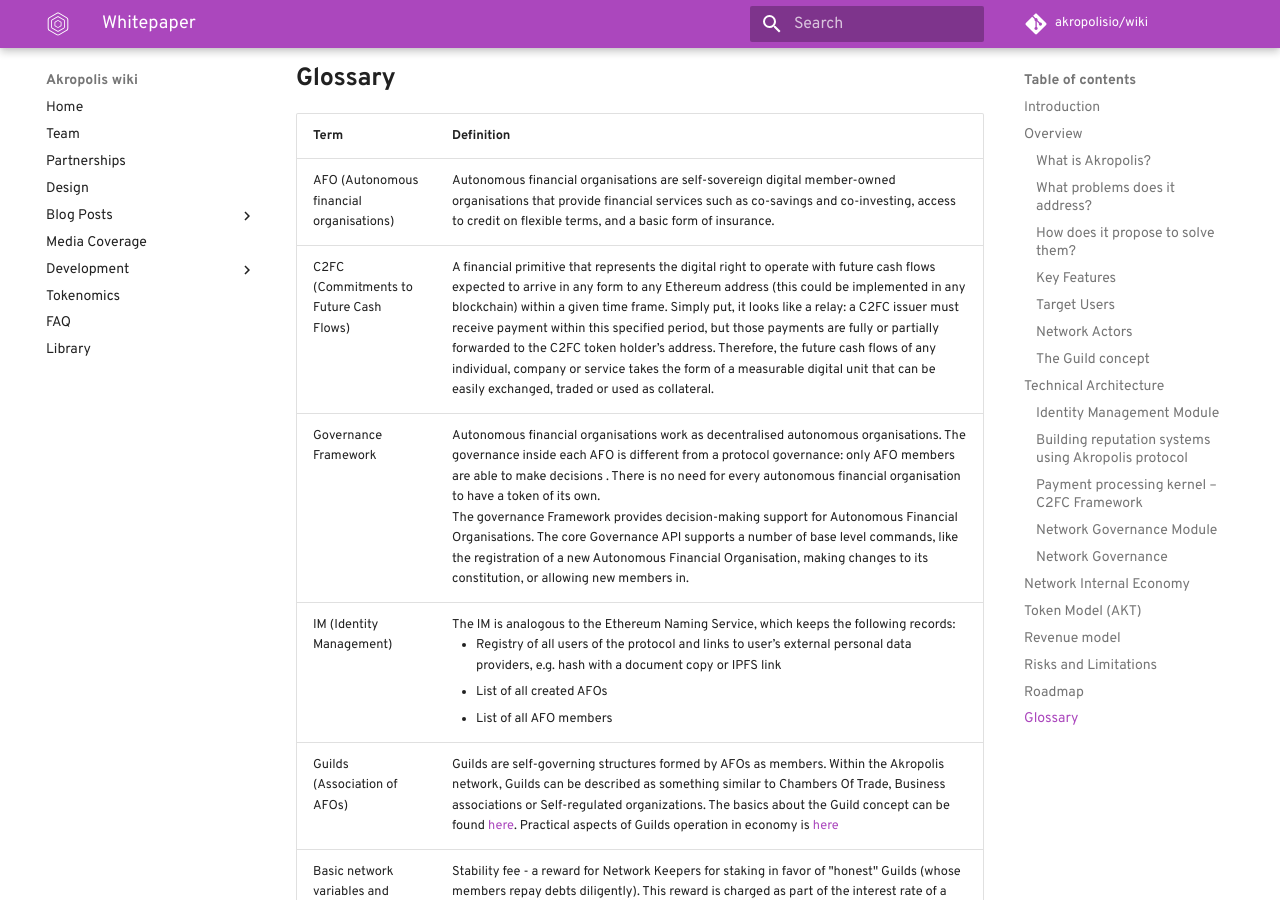
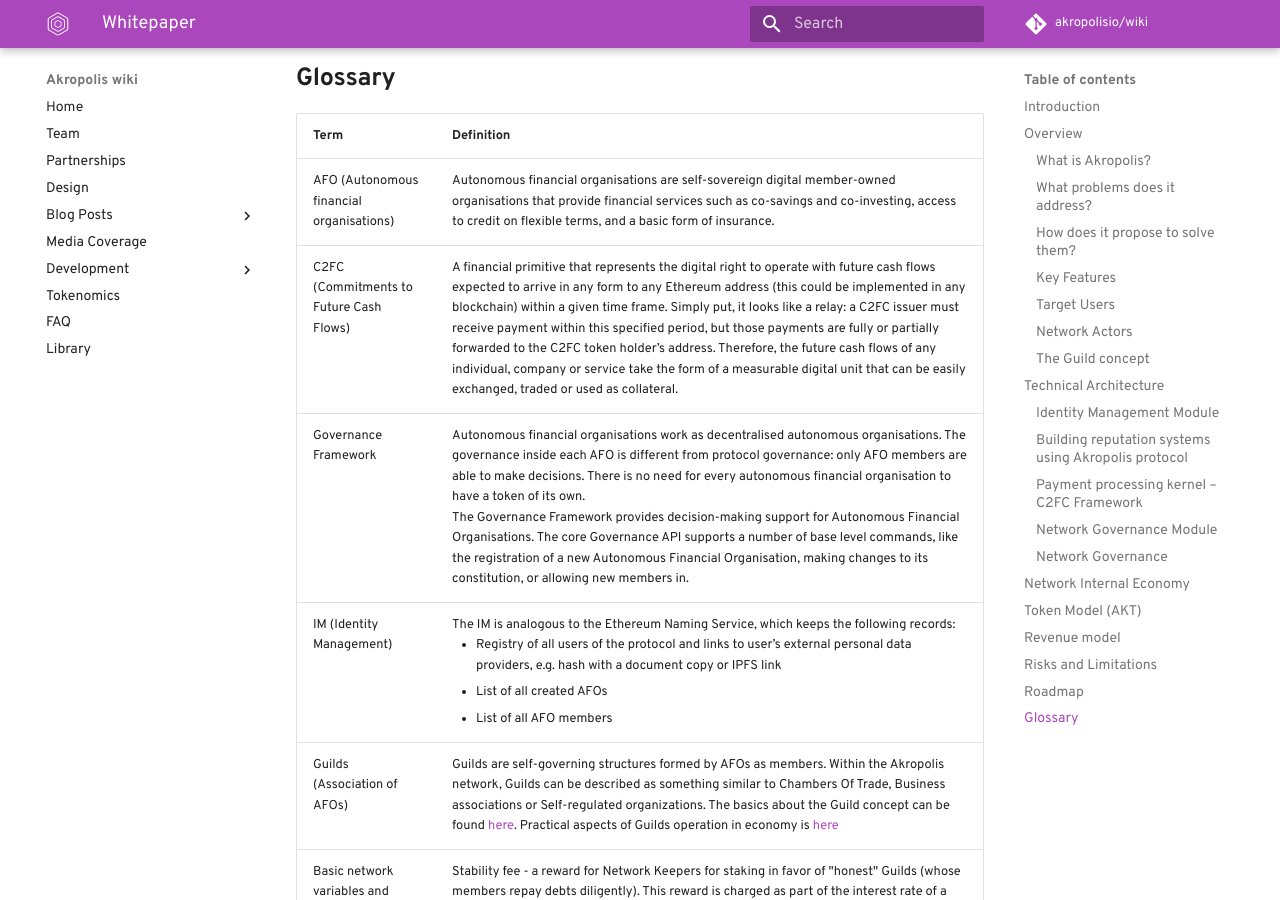
Before and after one commit to kaonone/wiki, an MkDocs documentation site: the page built from docs/whitepaper.md, in a window 1280 px wide and 900 px high, scrolled down 24287 px. Built offline with MkDocs 1.6.1 and Material for MkDocs 9.7.7, drawn with Linux system fonts in a browser that asks for light colours; some web fonts are replaced; comment, search, counter and statistics services are not loaded; old or Windows-style settings are respelled for this version of MkDocs; some of the changed text lies outside the part shown.

Commit message:
Typos fix

```diff
--- a/docs/whitepaper.md
+++ b/docs/whitepaper.md
@@ -2,9 +2,9 @@
 
 ## **Introduction**
 
-Financial systems have existed since the beginning of civilization. Over time, they have undergone a vast number of transformations, changing the formats and principles of interaction. However, the essence of Financial Systems has always prevailed - helping people realize their needs. Financial systems started as informal savings and lending groups, and evolved into co-operatives, mutual insurances, and co-operative banks, which became the commercial and retail banks that we know today through centuries of growth, mergers, and acquisitions. The current legacy system has become [opaque, inefficient](https://www.treasurydirect.gov/govt/reports/pd/pd_debttothepenny.htm), and [too big to fail](http://www.agefi.fr/sites/agefi.fr/files/fichiers/2016/03/citi_retraite_hors_bilan_21_mars_1.pdf). The fintech revolution aims to correct these failures by disrupting the financial market and creating new, community-focused models.
+Financial systems have existed since the beginning of civilization. Over time, they have undergone a vast number of transformations, changing the formats and principles of interaction. However, the essence of Financial Systems has always prevailed - helping people realize their needs. Financial systems started as informal savings and lending groups and evolved into co-operatives, mutual insurances, and co-operative banks, which became the commercial and retail banks that we know today through centuries of growth, mergers, and acquisitions. The current legacy system has become [opaque, inefficient](https://www.treasurydirect.gov/govt/reports/pd/pd_debttothepenny.htm), and [too big to fail](http://www.agefi.fr/sites/agefi.fr/files/fichiers/2016/03/citi_retraite_hors_bilan_21_mars_1.pdf). The fintech revolution aims to correct these failures by disrupting the financial market and creating new, community-focused models.
 
-Akropolis is a financial protocol for the [growing billion-dollar informal economy](https://s3-eu-central-1.amazonaws.com/fsd-circle/wp-content/uploads/2016/02/30093031/The-2016-FinAccess-household-survey-report4.pdf ). Autonomous Financial Organizations have existed for centuries. They are common throughout the world, whether as rotating savings and credit associations (ROSCAs), or co-operatives. Through rigorous research, we have found that Kenyan Chamas –saving circles – are the most profitable informal financial organizations. Chamas register US$4bn in savings annually, and the overall informal economy contributes more than 47% of Kenya’s GDP. However, due to the nature of their informality, these organizations are oftentimes subject to fraud, fund mismanagement, and corruption.
+Akropolis is a financial protocol for the [growing billion-dollar informal economy](https://s3-eu-central-1.amazonaws.com/fsd-circle/wp-content/uploads/2016/02/30093031/The-2016-FinAccess-household-survey-report4.pdf ). Autonomous Financial Organizations have existed for centuries. They are common throughout the world, whether as rotating savings and credit associations (ROSCAs), or co-operatives. Through rigorous research, we have found that Kenyan Chamas –saving circles – are the most profitable informal financial organizations. Chamas register US$4bn in savings annually and the overall informal economy contributes more than 47% of Kenya’s GDP. However, due to the nature of their informality, these organizations are oftentimes subject to fraud, fund mismanagement, and corruption.
 
 We believe that the future of finance belongs to user-owned - but not necessarily user-governed - networks. Our thesis proposes that banks and other financial corporations will be replaced by a federated network of autonomous co-ops, each of which will act in the interests of its owners and interact with other parties in a single digital financial landscape. The Akropolis protocol aims to create this new digital financial landscape by providing a unified program interface for the cooperation and exchange of value of digital financial organizations.
 
@@ -54,7 +54,7 @@
 
 * Scaling potential to co-operative bank model
 
-* User incentives to grow the network, lower the cost of use, and speed up the delivery of services
+* User incentives to grow the network, lower the cost of use and speed up the delivery of services
 
 * Full funds ownerships in a trustless way: funds are stored in an on-chain ledger where only verified users with permissions have access to them
 
@@ -90,7 +90,7 @@
     <th>Incentives/Interaction with AKT tokens</th>
   </tr>
   <tr>
-    <td>End user</td>
+    <td>End-user</td>
     <td>
     	<ul>
     		<li>
@@ -155,7 +155,7 @@
     <td>
     	<ul>
     		<li>
-Incentivized to run all internal processes properly - otherwise members can easily leave if they do not have any obligations or debts with the group.
+Incentivized to run all internal processes properly - otherwise, members can easily leave if they do not have any obligations or debts with the group.
     		</li>
     		<li>
 Private AFOs do not participate in the network, therefore not requiring tokens
@@ -209,7 +209,7 @@
 Staking and governance functions are  enabled by holding the token which provides both an incentive and skin in the game to facilitate sustainable network growth.
     		</li>
     		<li>
-Network keepers act as underwriters of Guilds’ default risk. They get  rewards for correct default risk predictions through a % of the Capital Provider income from a specific Guild. In some cases - additional rewards (AKT tokens from Growth Fund). The idea is to to support the network’s bootstrapping at its early stages of operation by awarding additional tokens to the stakers. This approach proved its efficiency to engage token holders stake their tokens in well-known Livepeer project.
+Network keepers act as underwriters of Guilds’ default risk. They get  rewards for correct default risk predictions through a % of the Capital Provider income from a specific Guild. In some cases - additional rewards (AKT tokens from Growth Fund). The idea is to support the network’s bootstrapping at its early stages of operation by awarding additional tokens to the stakers. This approach proved its efficiency to engage token holders to stake their tokens in well-known Livepeer project.
     		</li>
     		<li>
 Their stake is partially burnt if one Guild member defaults on debt
@@ -249,7 +249,7 @@
 
 More details about the functionality of each level will be described in the following sections.
 
-Each level has its own API for interacting with other layers or for interacting with applications built on our protocol and third party solutions.
+Each level has its own API for interacting with other layers or for interacting with applications built on our protocol and third-party solutions.
 
 Cross-functionality between AFOs will initially be limited to basic exchanges of value.
 
@@ -538,7 +538,7 @@
 
 **Actors incentivization**
 
-The network keepers are interested in high stability fees (giving them higher profits) and low penalty fees (which would reduce their risk). The Guilds (AFOs) are interested mostly in low interest rates, but also high stability fees and low penalty fees, as in this case, if they stake tokens in favor of themselves, they receive a significant discount on an interest rate of a loan at low risk. (. The capital providers are interested in low stability fees (as this leads to higher profits) and high penalty fees (as this would incentivize an increase in the quality of AFO selection by token holders). Thus, these three main network actors have at least two opposite sides in terms of values within the ecosystem variables. Because of their opposing views, all three types of agents in the network have a strong incentive to participate in governance and attempt to influence network parameters in their favor. They can be assured that other agents will act against their interests if they do not.
+The network keepers are interested in high stability fees (giving them higher profits) and low penalty fees (which would reduce their risk). The Guilds (AFOs) are interested mostly in low-interest rates, but also high stability fees and low penalty fees, as in this case, if they stake tokens in favor of themselves, they receive a significant discount on an interest rate of a loan at low risk. (. The capital providers are interested in low stability fees (as this leads to higher profits) and high penalty fees (as this would incentivize an increase in the quality of AFO selection by token holders). Thus, these three main network actors have at least two opposite sides in terms of values within the ecosystem variables. Because of their opposing views, all three types of agents in the network have a strong incentive to participate in governance and attempt to influence network parameters in their favor. They can be assured that other agents will act against their interests if they do not.
 
 The different stakeholders have the following incentives for network parameters:
 
@@ -922,7 +922,7 @@
 C2FC (Commitments to Future Cash Flows)
 </td>
     <td>
-A financial primitive that represents the digital right to operate with future cash flows expected to arrive in any form to any Ethereum address (this could be implemented in any blockchain) within a given time frame. Simply put, it looks like a relay: a C2FC issuer must receive payment within this specified period, but those payments are fully or partially forwarded to the C2FC token holder’s address. Therefore, the future cash flows of any individual, company or service takes the form of a measurable digital unit that can be easily exchanged, traded or used as collateral.
+A financial primitive that represents the digital right to operate with future cash flows expected to arrive in any form to any Ethereum address (this could be implemented in any blockchain) within a given time frame. Simply put, it looks like a relay: a C2FC issuer must receive payment within this specified period, but those payments are fully or partially forwarded to the C2FC token holder’s address. Therefore, the future cash flows of any individual, company or service take the form of a measurable digital unit that can be easily exchanged, traded or used as collateral.
 </td>
   </tr>
  <tr>
@@ -930,8 +930,8 @@
 Governance Framework
 </td>
     <td>
-Autonomous financial organisations work as decentralised autonomous organisations. The governance inside each AFO is different from a protocol governance: only AFO members are able to make decisions . There is no need for every autonomous financial organisation to have a token of its own. <br/>
-The governance Framework provides decision-making support for Autonomous Financial Organisations. The core Governance API supports a number of base level commands, like the registration of a new Autonomous Financial Organisation, making changes to its constitution, or allowing new members in.
+Autonomous financial organisations work as decentralised autonomous organisations. The governance inside each AFO is different from protocol governance: only AFO members are able to make decisions. There is no need for every autonomous financial organisation to have a token of its own. <br/>
+The Governance Framework provides decision-making support for Autonomous Financial Organisations. The core Governance API supports a number of base level commands, like the registration of a new Autonomous Financial Organisation, making changes to its constitution, or allowing new members in.
 </td>
   </tr>
  <tr>
```
Also changed, not shown: other parts of docs/whitepaper.md (+7 -7 lines).
